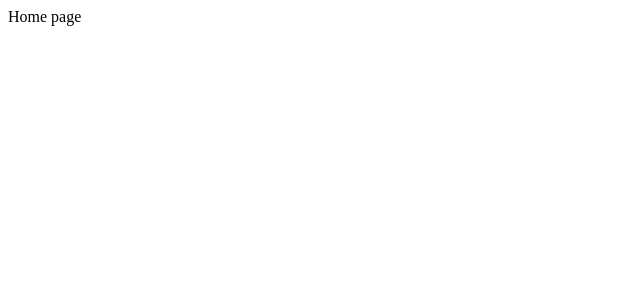
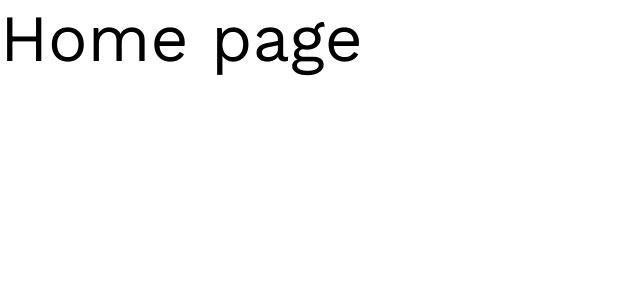
Before and after one commit to gabrieldiasss/the-alfred-test, a React (Vite) app: page / in a window 1280 px wide. Shown: the top 300 px of the page, without its empty margins (0-640 px from the left). Built offline with nearby package versions, Linux system fonts and the light colour scheme.

Commit message:
feat: initial config styles

```diff
--- a/index.html
+++ b/index.html
@@ -2,9 +2,17 @@
 <html lang="en">
   <head>
     <meta charset="UTF-8" />
-    <link rel="icon" type="image/svg+xml" href="/vite.svg" />
+
+    <link rel="preconnect" href="https://fonts.googleapis.com" />
+    <link rel="preconnect" href="https://fonts.gstatic.com" crossorigin />
+    <link
+      href="https://fonts.googleapis.com/css2?family=Work+Sans:wght@400;700&display=swap"
+      rel="stylesheet"
+    />
+
     <meta name="viewport" content="width=device-width, initial-scale=1.0" />
     <title>Vite + React + TS</title>
+
   </head>
   <body>
     <div id="root"></div>
--- a/src/App.tsx
+++ b/src/App.tsx
@@ -1,11 +1,17 @@
 import { RoutesComponent } from "./Routes";
-import { BrowserRouter } from 'react-router-dom'
+import { BrowserRouter } from "react-router-dom";
+import { GlobalStyle } from "./styles/global";
+import { ThemeProvider } from "styled-components";
+import { defaultTheme } from "./styles/themes/default";
 
 function App() {
   return (
-    <BrowserRouter>
-      <RoutesComponent />
-    </BrowserRouter>
+    <ThemeProvider theme={defaultTheme} >
+      <GlobalStyle />
+      <BrowserRouter>
+        <RoutesComponent />
+      </BrowserRouter>
+    </ThemeProvider>
   );
 }
 
--- a/src/pages/Home/index.tsx
+++ b/src/pages/Home/index.tsx
@@ -1,7 +1,7 @@
 export function Home() {
     return (
         <>
-            Home page
+            <p>Home page</p>
         </>
     )
 }
--- /dev/null
+++ b/src/styles/global.ts
@@ -0,0 +1,13 @@
+import { createGlobalStyle } from "styled-components";
+
+export const GlobalStyle = createGlobalStyle`
+    * {
+        margin: 0;
+        padding: 0;
+    }
+
+    body {
+        font-size: 66px;
+        font-family: Work Sans;
+    }
+`;
--- /dev/null
+++ b/src/styles/themes/default.ts
@@ -0,0 +1,10 @@
+export const defaultTheme = {
+    colors: {
+      "brand-red": "#FF1510",
+      "brand-red-light": "FDECEC",
+
+      "gray500": "#404040",
+      "gray400": "#8C8C8C",
+      "gray200": "B9B9B9",
+    },
+  };
```
Also changed, not shown: package.json (+7 -6 lines), src/@types/styled.d.ts (added, +8 -0 lines), .eslintrc.cjs (deleted), 1 other file (tests, documents, lock files or other folders).
